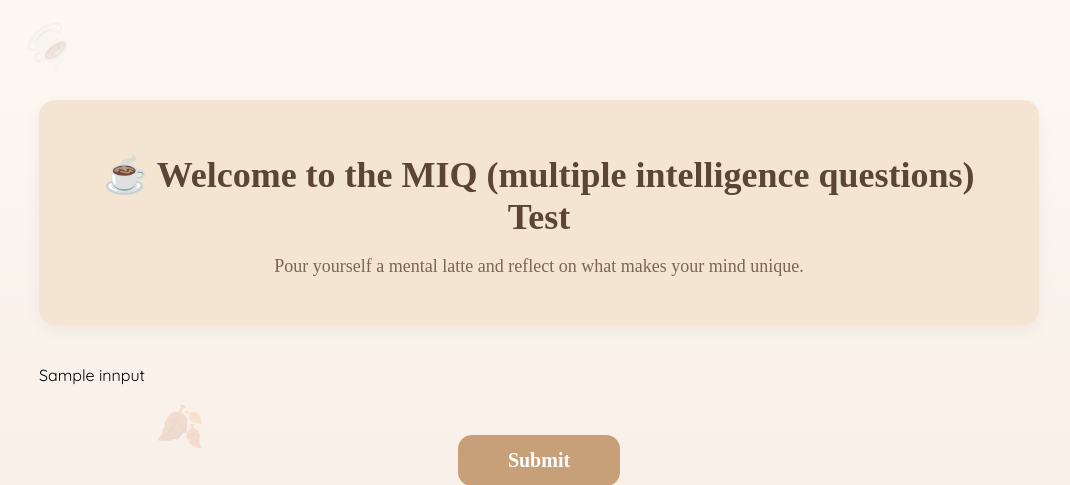
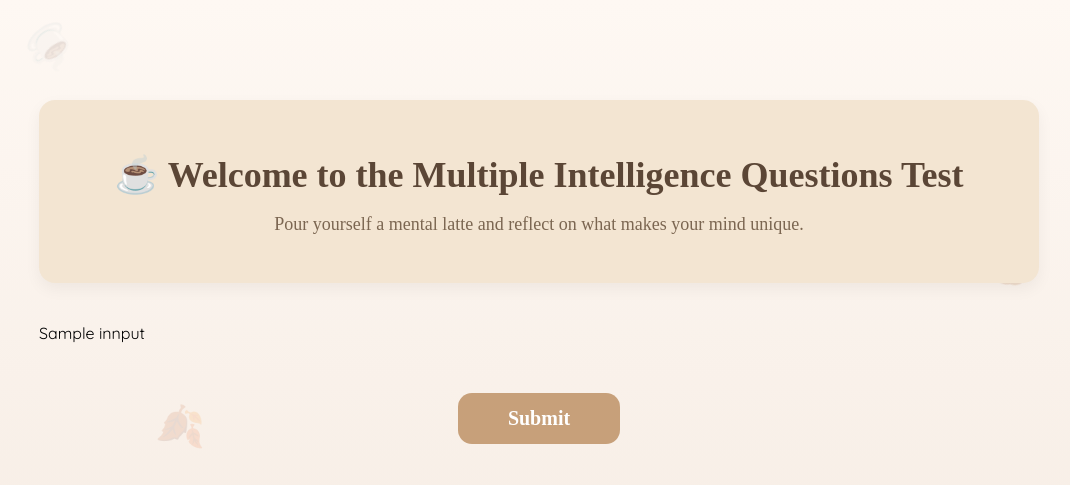
Before and after one commit to choigun0809A/coffee_vibe_MIQ, a Python web app: template templates/main.html in a window 1280 px wide. Shown: the top 485 px of the page, without its empty margins (101-1171 px from the left). Run offline with Jinja, Linux system fonts and the light colour scheme; the template is opened without the code that fills it: most values are stand-ins (such as "Sample title", 1, 10 or a date in 2020); some libraries are stand-ins or nearby versions; some web fonts are replaced.

Commit message:
Update main.html

```diff
--- a/templates/main.html
+++ b/templates/main.html
@@ -213,7 +213,7 @@
   <!-- Content -->
   <div class="container">
     <div class="intro">
-      <h1>☕ Welcome to the MIQ (multiple intelligence questions) Test</h1>
+      <h1>☕ Welcome to the Multiple Intelligence Questions Test</h1>
       <p>Pour yourself a mental latte and reflect on what makes your mind unique.</p>
     </div>
 
```
